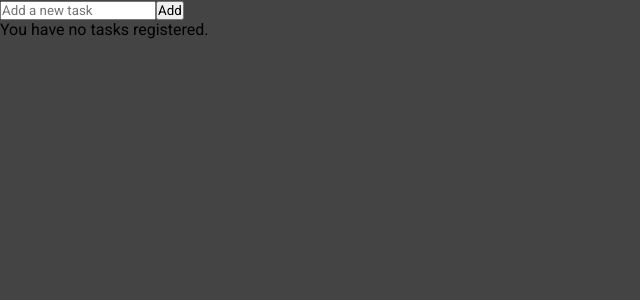
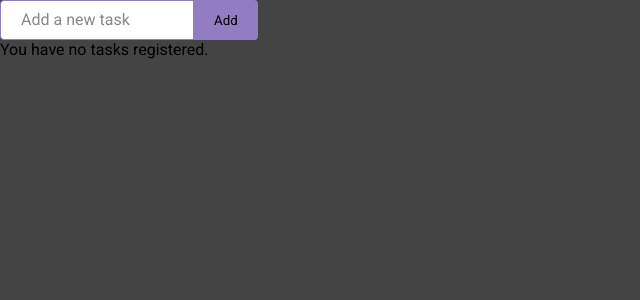
Before and after one commit to ReneSena/todo-list-with-tests, a React (Vite) app: page / in a window 1280 px wide. Shown: the top 300 px of the page, without its empty margins (0-640 px from the left). Built offline with nearby package versions, Linux system fonts and the light colour scheme.

Commit message:
Adding styled to the TextField Component

```diff
--- a/src/components/TextField/TextField.tsx
+++ b/src/components/TextField/TextField.tsx
@@ -1,4 +1,5 @@
 import React, { FC } from 'react';
+import * as Styled from './styled';
 
 interface ITextField {
     value: string;
@@ -8,15 +9,15 @@ interface ITextField {
 
 export const TextField: FC<ITextField> = ({ value, onChange, onSubmit }) => {
     return (
-        <form name="form-field" onSubmit={onSubmit}>
-            <input
+        <Styled.Form name="form-field" onSubmit={onSubmit}>
+            <Styled.Input
                 type="text"
                 name="input-field"
                 placeholder="Add a new task"
                 onChange={onChange}
                 value={value}
             />
-            <button type="submit">Add</button>
-        </form>
+            <Styled.Button type="submit">Add</Styled.Button>
+        </Styled.Form>
     );
 };
--- /dev/null
+++ b/src/components/TextField/styled.tsx
@@ -0,0 +1,34 @@
+import styled from 'styled-components';
+
+export const Form = styled.form`
+    display: flex;
+    align-items: stretch;
+`;
+
+export const Input = styled.input`
+    border: 1px solid #937dc2;
+    border-radius: 4px 0 0 4px;
+    padding-left: 20px;
+    padding-right: 20px;
+    height: 2.5rem;
+
+    &:focus,
+    &:focus + button {
+        outline: none;
+        box-shadow: 0 0 0 2px #937dc2;
+    }
+
+    &::placeholder {
+        font-size: 1rem;
+        color: #888;
+    }
+`;
+
+export const Button = styled.button`
+    background-color: #937dc2;
+    border: 0;
+    border-radius: 0 4px 4px 0;
+    height: 2.5rem;
+    padding-left: 20px;
+    padding-right: 20px;
+`;
```
